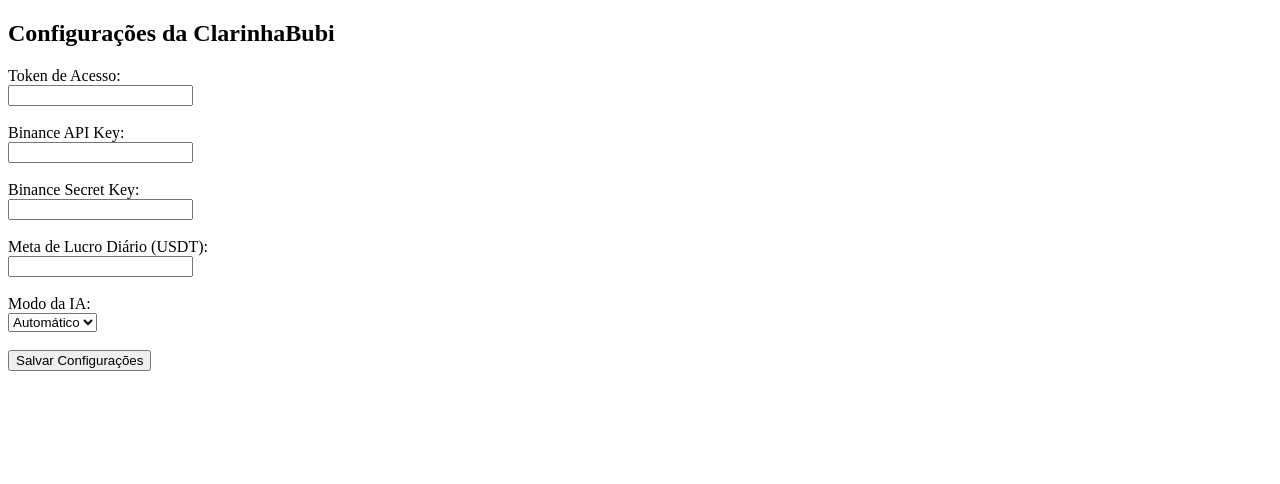
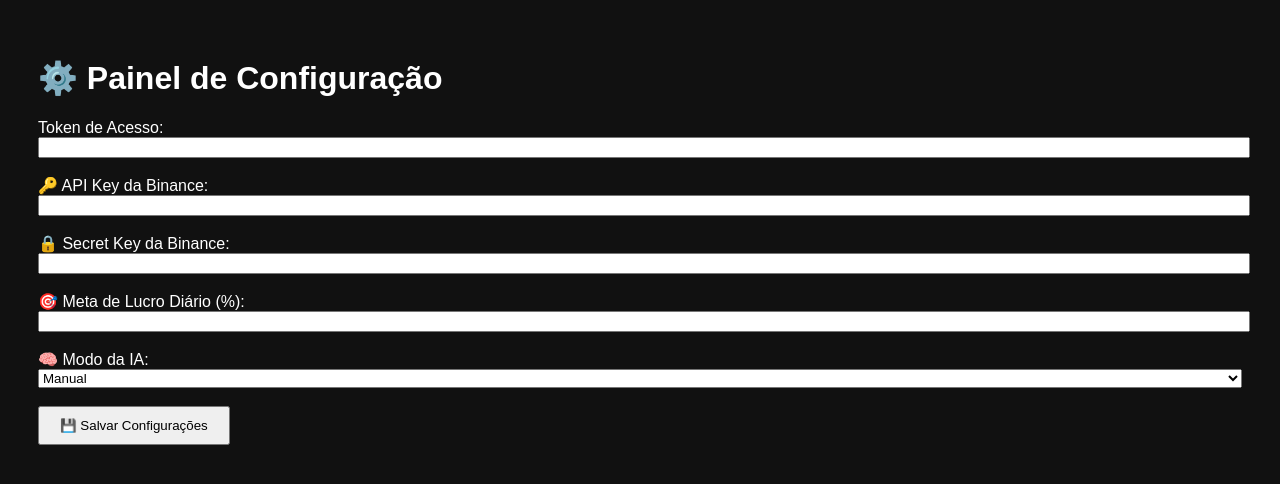
Before and after one commit to Claratrade33/Clara-verse, a Flask app: template templates/painel_configuracoes.html in a window 1280 px wide. Shown: the top 484 px of the page. Run offline with Flask 3, Linux system fonts and the light colour scheme; the template is opened without the code that fills it, so the values that code supplies are empty.

Commit message:
Atualizar o painel_configuracoes.html

```diff
--- a/templates/painel_configuracoes.html
+++ b/templates/painel_configuracoes.html
@@ -1,31 +1,32 @@
 <!DOCTYPE html>
 <html lang="pt-br">
 <head>
-    <meta charset="UTF-8">
-    <title>Configurações da IA</title>
+  <meta charset="UTF-8">
+  <title>Painel de Configurações | ClaraVerse</title>
+  <meta name="viewport" content="width=device-width, initial-scale=1">
 </head>
-<body>
-    <h2>Configurações da ClarinhaBubi</h2>
-    <form action="/salvar-configuracoes" method="post">
-        <label>Token de Acesso:</label><br>
-        <input type="text" name="token"><br><br>
+<body style="background-color: #111; color: #fff; font-family: sans-serif; padding: 30px;">
+  <h1>⚙️ Painel de Configuração</h1>
+  <form action="/salvar-configuracoes" method="post">
+    <label>Token de Acesso:</label><br>
+    <input type="text" name="token" value="{{ token }}" style="width: 100%;"><br><br>
 
-        <label>Binance API Key:</label><br>
-        <input type="text" name="api_key"><br><br>
+    <label>🔑 API Key da Binance:</label><br>
+    <input type="text" name="binance_api" value="{{ binance_api }}" style="width: 100%;"><br><br>
 
-        <label>Binance Secret Key:</label><br>
-        <input type="text" name="secret_key"><br><br>
+    <label>🔒 Secret Key da Binance:</label><br>
+    <input type="text" name="binance_secret" value="{{ binance_secret }}" style="width: 100%;"><br><br>
 
-        <label>Meta de Lucro Diário (USDT):</label><br>
-        <input type="number" name="meta"><br><br>
+    <label>🎯 Meta de Lucro Diário (%):</label><br>
+    <input type="text" name="meta" value="{{ meta }}" style="width: 100%;"><br><br>
 
-        <label>Modo da IA:</label><br>
-        <select name="modo">
-            <option value="automatico">Automático</option>
-            <option value="manual">Manual</option>
-        </select><br><br>
+    <label>🧠 Modo da IA:</label><br>
+    <select name="modo" style="width: 100%;">
+      <option value="manual" {% if modo == 'manual' %}selected{% endif %}>Manual</option>
+      <option value="automatico" {% if modo == 'automatico' %}selected{% endif %}>Automático</option>
+    </select><br><br>
 
-        <button type="submit">Salvar Configurações</button>
-    </form>
+    <button type="submit" style="padding: 10px 20px;">💾 Salvar Configurações</button>
+  </form>
 </body>
 </html>
```
